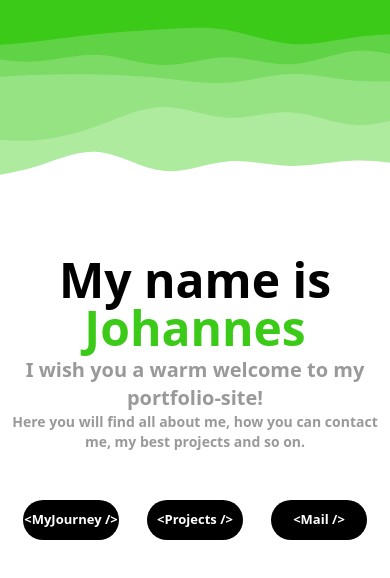
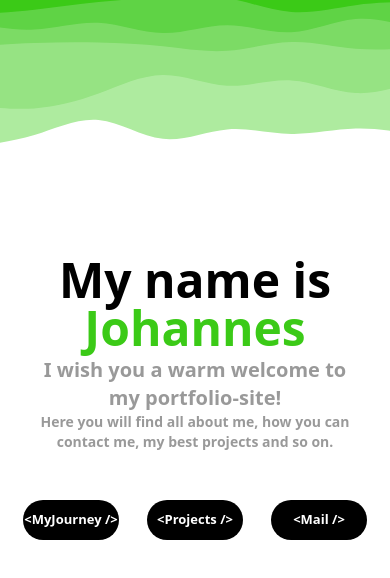
Before and after one commit to johanneskungen/portfolio, a React (Create React App) app: page / in a window 390 px wide. Shown: the top 578 px of the page. Built offline with nearby package versions, Linux system fonts and the light colour scheme.

Commit message:
Deployed website

```diff
--- a/src/Home.js
+++ b/src/Home.js
@@ -17,7 +17,7 @@ function Home({ setPage }) {
       animate={repo}
       className="flex items-center justify-center h-screen overflow-x-clip"
     >
-      <div className="md:hidden absolute -top-32 -z-10"><Svg /></div>
+      <div className="md:hidden absolute -top-40 -z-10"><Svg /></div>
       <div className="hidden md:block md:absolute -z-10 -top-10 w-screen"><Svg2 /></div>
 
       <motion.div
@@ -37,10 +37,10 @@ function Home({ setPage }) {
         <h1 className="text-center text-5xl font-bold">
           My name is <span className="gr">Johannes</span>
         </h1>
-        <p className="text-black/40 font-semibold text-xl text-center mt-1">
+        <p className="text-black/40 font-semibold text-xl mx-10 text-center mt-1">
           I wish you a warm welcome to my portfolio-site!
         </p>
-        <p className="text-black/40 font-semibold text-sm text-center w-96">
+        <p className="text-black/40 font-semibold text-sm text-center w-80 md:w-96">
           Here you will find all about me, how you can contact me, my best
           projects and so on.
         </p>
```
